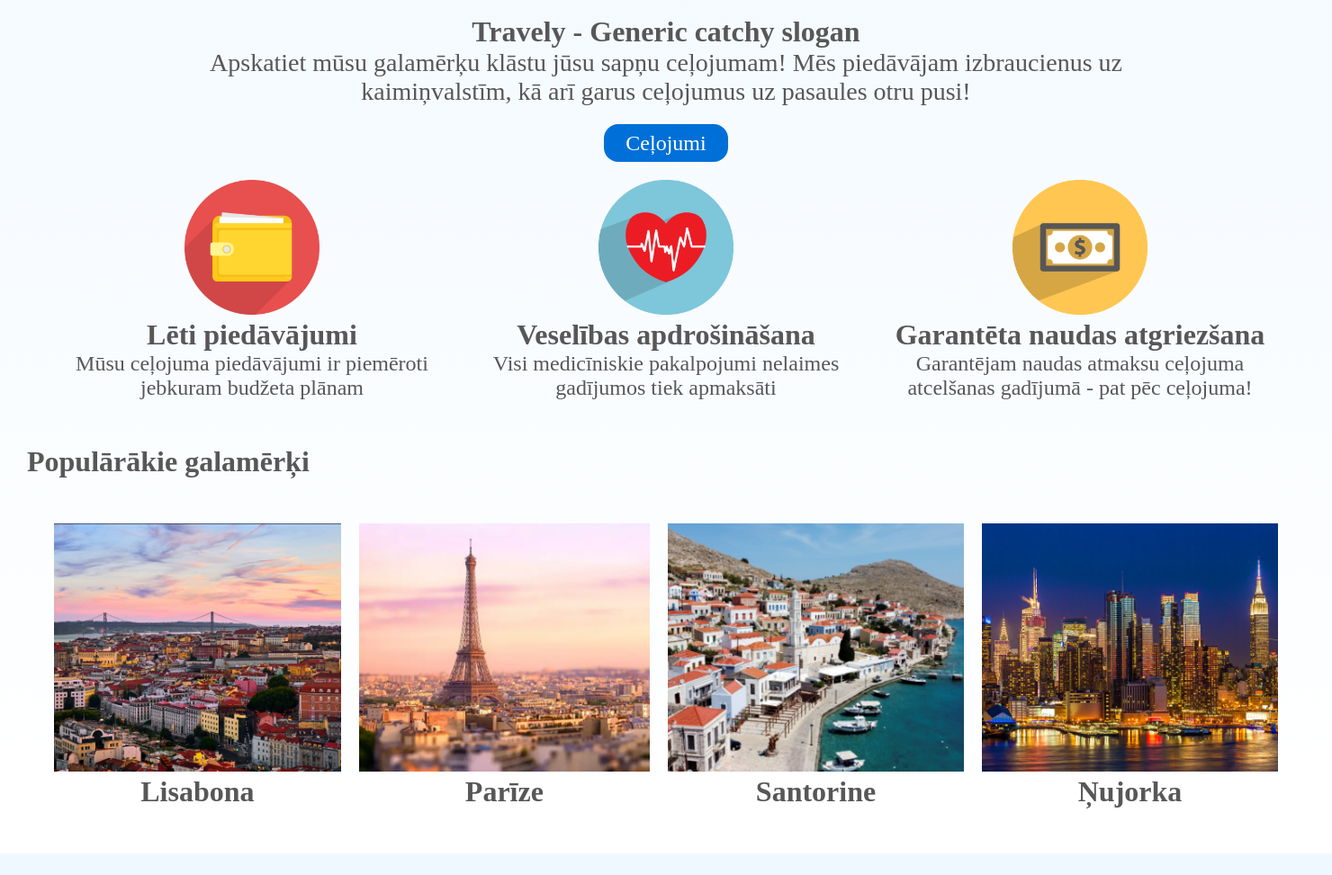
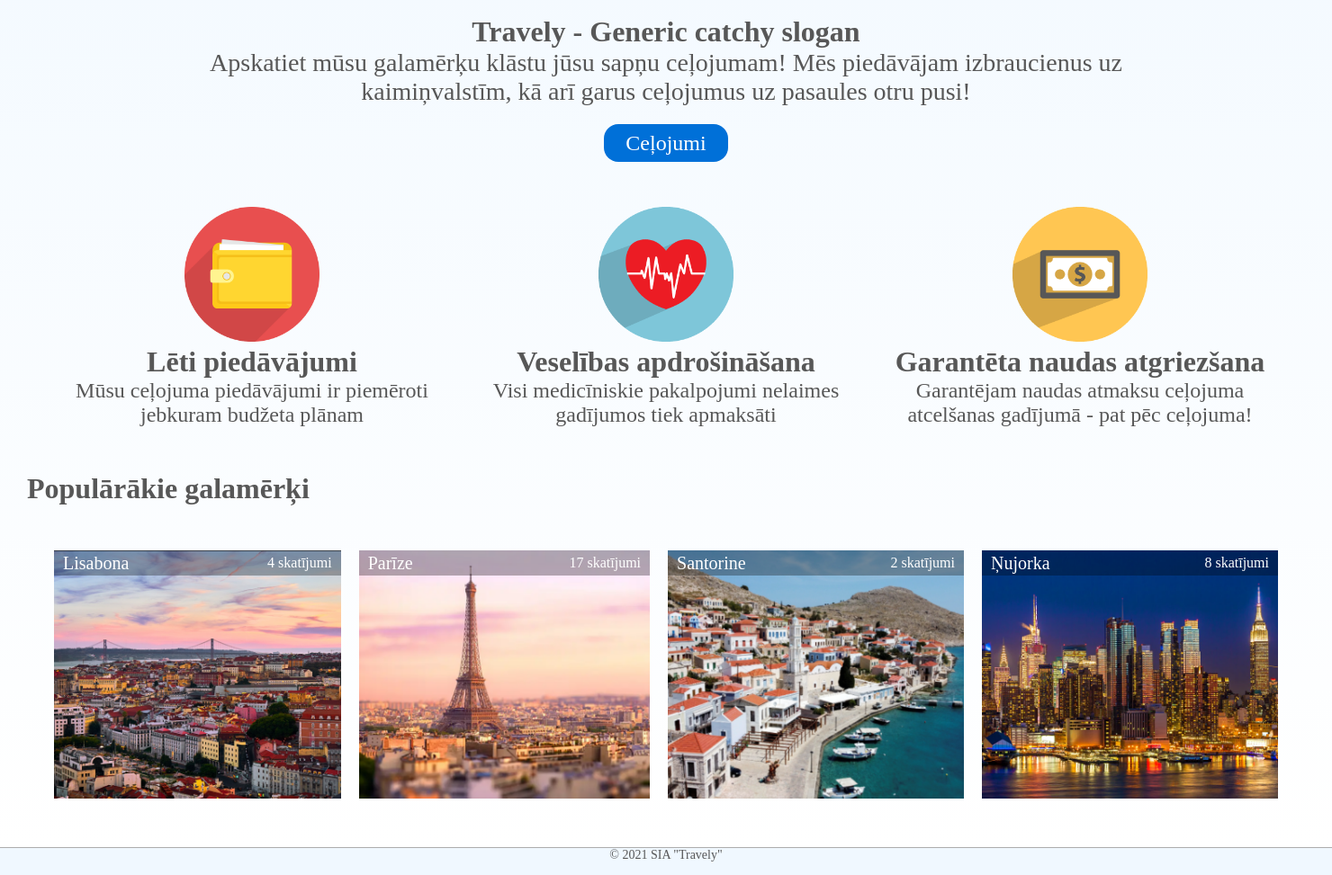
Before and after one commit to RalfsUpelnieks/flask_celojums-majas-lapa, a Flask app: page / in a window 1480 px wide. Shown: the part 375-1348 px from the top of the page at 90% size. Before the commit the page ends 1324 px from the top, so only its background shows below. Run offline with Flask 2, Linux system fonts and the light colour scheme; some web fonts are replaced.

Commit message:
Pievienots javascript

```diff
--- a/static/css/generic.css
+++ b/static/css/generic.css
@@ -65,3 +65,21 @@ header{
     font-weight: normal;
     font-size: 24px;
 }
+
+#log-in-panel {
+  display: none;
+  flex-direction: column;
+  position: fixed;
+  left: 45%;
+  top: 30%;
+  width: 10%;
+  height: 300px;
+  background-color: white;
+  padding: 20px;
+  justify-content: center;
+  align-items: center;
+  border: solid;
+  border-width: 1px;
+  border-radius: 40px;
+  z-index: 3;
+}
--- a/static/css/style_main.css
+++ b/static/css/style_main.css
@@ -1,6 +1,8 @@
 body{
     background-image: linear-gradient(aliceblue, white);
     background-repeat: no-repeat;
+    display:flex;
+    flex-direction:column;
 }
 #body-wrap{
     margin-left: auto;
@@ -79,6 +81,8 @@ body{
     -webkit-transition: all .2s;
     -moz-transition: all .2s;
     transition: all .2s;
+    position: relative;
+    z-index: 1;
 }
 .travel-list-title {
     text-align: center;
@@ -89,7 +93,6 @@ body{
 }
 .trip:hover {
     transform:scale(1.03, 1.03);
-    text-decoration: underline;
     cursor:pointer;
 }
 #about-us {
@@ -115,7 +118,7 @@ body{
     justify-content: center;
     text-align:center;
     margin:50px;
-    margin-top: 20px;
+    margin-top: 50px;
 }
 #guarantee-list-flexbox div{
     width:450px;
@@ -128,3 +131,42 @@ body{
     width:150px;
     height:150px;
 }
+.trip-header {
+    height: 28px;
+    margin-bottom: -28px;
+    z-index: 2;
+    position: relative;
+    display: flex;
+    background-color: rgba(0, 0, 0, 0.3);
+    padding-left: 10px;
+    font-size: 20px;
+    color: white;
+    align-items: center;
+}
+.trip-header-views {
+    margin-left: auto;
+    padding-right:10px;
+    font-size: 16px;
+    line-height: 16px;
+}
+footer {
+    height: 30px;
+    text-align: center;
+    border-top: 1px solid #ADADAD;
+    font-size: 14px;
+    background-color:aliceblue;
+    margin-top:auto;
+}
+#cancel {
+  align-self: flex-end;
+  background: #0070D8;
+  color: #fff;
+  font-family: 'Helvetica', 'Arial', sans-serif;
+  font-size: 23px;
+  font-weight: bold;
+  text-align: center;
+  width: 25px;
+  height: 25px;
+  border-radius: 12px;
+  margin-left: 50px;
+}
--- a/static/js/script.js
+++ b/static/js/script.js
@@ -1 +1,24 @@
-console.log("Hello!");
+document.addEventListener("DOMContentLoaded", () => {
+
+    const LOGIN_BUTTON = document.getElementById("login");
+    const LOGIN_POPUP = document.getElementById("log-in-panel");
+
+    isLoggedIn = false;
+
+    LOGIN_BUTTON.addEventListener("click", () => {
+        if(isLoggedIn === false){
+            let login = prompt("Ievadiet jūsu lietotājvārdu!");
+            let pass = prompt("Ievadiet jūsu paroli!");
+            if (login === "user" && pass === "user") {
+                alert("Ielogošanās veiksmīga!");
+                isLoggedIn = true;
+            }
+            else {
+                alert("Lietotājvārds vai parole ir nepareiza.")
+            }
+        }
+        else {
+            window.location.href = "/profils";
+        }
+    });
+});
--- a/templates/index.html
+++ b/templates/index.html
@@ -7,6 +7,7 @@
     <link rel="stylesheet" href="static/css/generic.css">
     <link rel="stylesheet" href="static/css/style_main.css">
     <link href="https://fonts.googleapis.com/css?family=Thasadith&display=swap" rel="stylesheet"/>
+    <script src="../static/js/script.js"></script>
     <title>Document</title>
 </head>
 <body>
@@ -15,7 +16,7 @@
             <img id="logo" src="static/images/png.png" width="90" height="90" />
             <h1 id="title">Travely</h1>
             <h1 id="number">+371 29749980</h1>
-            <button id="login"><a href="/profils"><span class="button-text">LOG IN</span></a></button>
+            <button id="login"><span class="button-text">LOG IN</span></button>
         </header>
         <div id="page-middle">
             <div id="search-bar-back">
@@ -53,24 +54,50 @@
                 <h1 class="sub-title">Populārākie galamērķi</h1>
                 <div id="travel-list-flexbox">
                     <div class="trip-1 trip">
+                        <div class="trip-header">
+                            <span class="trip-header-title">Lisabona</span>
+                            <span class="trip-header-views">4 skatījumi</span>
+                        </div>
                         <img src="static/images/destinations/lisabon.png" class="trip-img">
-                        <h1 class="travel-list-title">Lisabona</h1>
                     </div>
                     <div class="trip-2 trip">
+                        <div class="trip-header">
+                            <span class="trip-header-title">Parīze</span>
+                            <span class="trip-header-views">17 skatījumi</span>
+
+                        </div>
                         <img src="static/images/destinations/paris.png" class="trip-img">
-                        <h1 class="travel-list-title">Parīze</h1>
                     </div>
                     <div class="trip-3 trip">
+                        <div class="trip-header">
+                            <span class="trip-header-title">Santorine</span>
+                            <span class="trip-header-views">2 skatījumi</span>
+                        </div>
                         <img src="static/images/destinations/santorine.png" class="trip-img">
-                        <h1 class="travel-list-title">Santorine</h1>
                     </div>
                     <div class="trip-4 trip">
+                        <div class="trip-header">
+                            <span class="trip-header-title">Ņujorka</span>
+                            <span class="trip-header-views">8 skatījumi</span>
+                        </div>
                         <img src="static/images/destinations/new_york.png" class="trip-img">
-                        <h1 class="travel-list-title">Ņujorka</h1>
                 </div>
                 </div>
             </div>
         </div>
+        <div id="log-in-panel">
+            <div id="cancel">
+                <button><span>X</span></button>
+            </div>
+            <h1>Pieslēgties</h1>
+            <input id="log-in-input1" type="text" placeholder="Lietotājvārds">
+            <input id="log-in-input2" type="text" placeholder="Parole">
+            <button id="login"><span class="nice">LOG IN</span></button>
+        </div>
+        <!-- hear !-->
     </div>
+    <footer>
+            <span>© 2021 SIA "Travely"</span>
+    </footer>
 </body>
 </html>
```
Also changed, not shown: static/css/style.css (deleted, +0 -76 lines), static/css/stylesheet.css (+37 -6 lines), templates/celojumi.html (+9 -6 lines), templates/profile.html (+8 -3 lines), favicon.ico (added).
